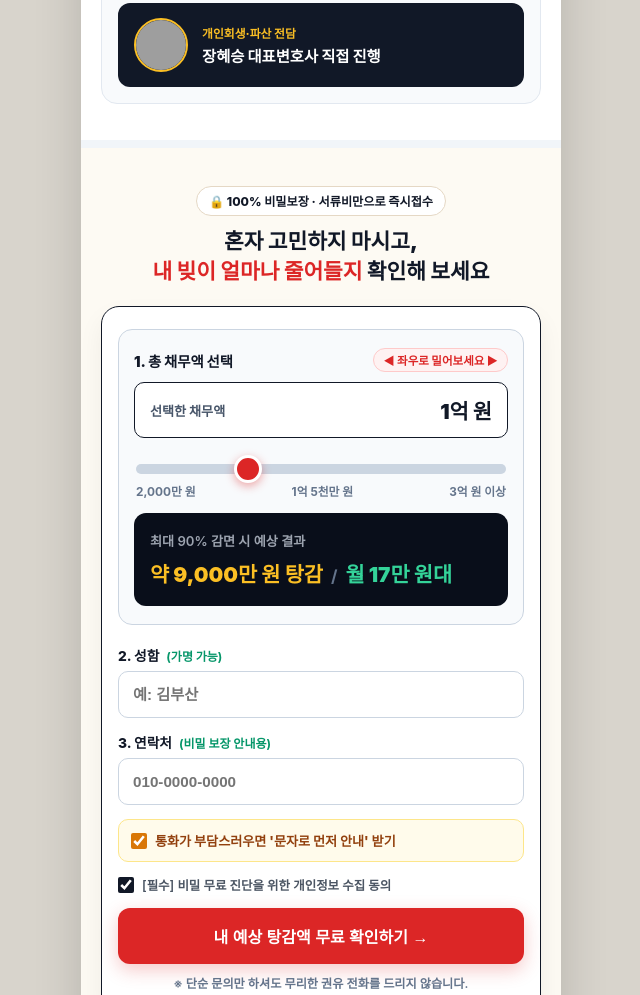
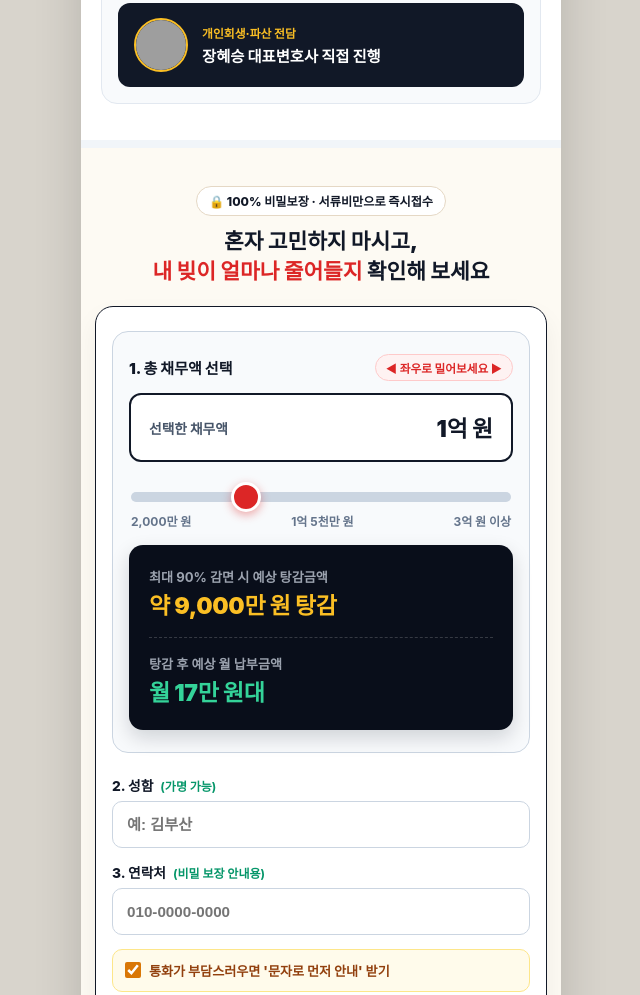
Before and after one commit to Eroomlaw/landing, a plain HTML site: page index.html in a window 1280 px wide. Shown: the part 4051-5046 px from the top of the page, without its empty margins (319-959 px from the left). Drawn offline with Linux system fonts and the light colour scheme; grey boxes are pictures that could not be loaded; a web font is replaced by a local one.

Commit message:
Add files via upload

```diff
--- a/index.html
+++ b/index.html
@@ -141,7 +141,7 @@
             white-space: nowrap;
         }
 
-        /* 공통 섹션 타이틀 스타일 (여백 확대 & 심플화) */
+        /* 공통 섹션 타이틀 스타일 */
         .sec-badge {
             display: inline-flex;
             align-items: center;
@@ -408,7 +408,6 @@
             white-space: nowrap;
         }
 
-        /* 월 납부액 박스: 불필요한 수식어 제거 후 단문 구성 */
         .monthly-highlight-banner {
             background: linear-gradient(135deg, #065f46 0%, #047857 100%);
             border: 1px solid rgba(52, 211, 153, 0.35);
@@ -436,7 +435,6 @@
             white-space: nowrap;
         }
 
-        /* 결정문 사진 더보기 버튼 */
         .photo-more-toggle-btn {
             width: 100%;
             background: #1e293b;
@@ -466,7 +464,6 @@
             border-color: var(--amber-400);
         }
 
-        /* 더보기 클릭 시 열리는 영역: 빨간 박스(SVG 크롭) 삭제 & 3종 원본 심플 구성 */
         .doc-photo-drawer {
             display: none;
             margin-top: 14px;
@@ -518,7 +515,6 @@
             font-weight: 800;
         }
 
-        /* 개시결정문 원본, 변제표 1쪽, 변제표 2쪽 3단 심플 구성 */
         .simple-doc-grid {
             display: grid;
             grid-template-columns: repeat(3, 1fr);
@@ -567,7 +563,7 @@
         }
 
         /* =================================================================
-           3. 부산회생법원 회생위원의 실제 탄식 & 법원 출석 경고 (시각적 강조)
+           3. 부산회생법원 회생위원의 실제 탄식 & 법원 출석 경고
            ================================================================= */
         .twist-dark-section {
             background: var(--navy-950);
@@ -597,7 +593,6 @@
             color: var(--amber-400);
         }
 
-        /* 실제 부산회생법원 회생위원 탄식 하이라이트 카드 (가장 눈에 띄게 배치) */
         .commissioner-spotlight-card {
             background: linear-gradient(145deg, #1e1b2e 0%, #172554 100%);
             border: 2px solid var(--amber-400);
@@ -696,7 +691,7 @@
         }
 
         /* =================================================================
-           4. 1~4단계 진행 과정 섹션 (O, X 옆 중복 태그 삭제 & 심플화)
+           4. 1~4단계 진행 과정 섹션
            ================================================================= */
         .interactive-process-section {
             background: #f8fafc;
@@ -766,7 +761,6 @@
         .comp-good-zone {
             background: #ecfdf5;
         }
-        /* O, X 옆 추가 설명 태그 없이 깔끔한 단일 헤드라인 */
         .comp-zone-head {
             font-size: 0.86rem;
             font-weight: 900;
@@ -839,7 +833,7 @@
         }
 
         /* =================================================================
-           5. [신규 삽입] 의뢰인이 보내온 진심의 감사 편지 (공감 리뷰 섹션)
+           5. 의뢰인이 보내온 진심의 감사 편지 (공감 리뷰 섹션)
            ================================================================= */
         .client-review-letter-section {
             background: linear-gradient(180deg, #f8fafc 0%, var(--paper-bg) 100%);
@@ -899,7 +893,7 @@
         }
 
         /* =================================================================
-           6. 오시는 길 & 전담 변호사 (약도 상단 중복 배지 삭제 & 심플화)
+           6. 오시는 길 & 전담 변호사
            ================================================================= */
         .location-dedicated-section {
             background: #ffffff;
@@ -952,11 +946,11 @@
         }
 
         /* =================================================================
-           7. 채무액 슬라이더 & 무료 진단 신청 폼 (심플화 & 줄바꿈 방지)
+           7. 채무액 슬라이더 & 무료 진단 신청 폼 (박스 확대 & 상하 2단 분리)
            ================================================================= */
         .gentle-form-section {
             background: var(--paper-bg);
-            padding: 38px 20px 44px;
+            padding: 38px 14px 44px;
         }
         .gf-badge-wrap {
             text-align: center;
@@ -988,22 +982,23 @@
             background: #ffffff;
             border: 1.5px solid var(--navy-900);
             border-radius: 18px;
-            padding: 22px 16px;
+            padding: 24px 16px;
             box-shadow: 0 12px 26px rgba(15, 23, 42, 0.06);
         }
 
+        /* 채무액 선택 위젯 박스 확대 */
         .debt-slider-widget {
             background: #f8fafc;
-            border: 1px solid #cbd5e1;
-            border-radius: 14px;
-            padding: 18px 15px;
-            margin-bottom: 20px;
+            border: 1.5px solid #cbd5e1;
+            border-radius: 16px;
+            padding: 22px 16px;
+            margin-bottom: 22px;
         }
         .dsw-header-stack {
             display: flex;
             flex-direction: column;
-            gap: 10px;
-            margin-bottom: 14px;
+            gap: 12px;
+            margin-bottom: 16px;
         }
         .dsw-title-row {
             display: flex;
@@ -1012,46 +1007,50 @@
             gap: 6px;
         }
         .dsw-label {
-            font-size: 0.9rem;
+            font-size: 0.94rem;
             font-weight: 900;
             color: var(--navy-900);
             white-space: nowrap;
         }
         .dsw-swipe-guide {
-            font-size: 0.72rem;
+            font-size: 0.73rem;
             font-weight: 800;
             color: var(--red-600);
             background: var(--red-50);
             border: 1px solid #fecaca;
-            padding: 3px 9px;
+            padding: 4px 10px;
             border-radius: 99px;
             white-space: nowrap;
         }
+
+        /* 선택한 채무액 표시 박스 확대 및 넘침 방지 */
         .dsw-amount-showcase {
             width: 100%;
             background: #ffffff;
-            border: 1.5px solid var(--navy-900);
-            border-radius: 10px;
-            padding: 12px 15px;
+            border: 2px solid var(--navy-900);
+            border-radius: 12px;
+            padding: 16px 18px;
             display: flex;
             justify-content: space-between;
             align-items: center;
-            gap: 8px;
+            gap: 10px;
         }
         .dsw-amount-caption {
-            font-size: 0.82rem;
+            font-size: 0.86rem;
             font-weight: 800;
             color: #475569;
             white-space: nowrap;
+            flex-shrink: 0;
         }
         .dsw-current-debt {
-            font-size: 1.3rem;
+            font-size: clamp(1.2rem, 5vw, 1.42rem);
             font-weight: 900;
             color: var(--navy-900);
             white-space: nowrap;
-        }
-
-        .range-slider-wrap { padding: 6px 2px 14px; }
+            text-align: right;
+        }
+
+        .range-slider-wrap { padding: 8px 2px 16px; }
         .range-slider {
             -webkit-appearance: none;
             appearance: none;
@@ -1060,13 +1059,13 @@
             background: #cbd5e1;
             border-radius: 99px;
             outline: none;
-            margin: 4px 0 8px;
+            margin: 4px 0 10px;
         }
         .range-slider::-webkit-slider-thumb {
             -webkit-appearance: none;
             appearance: none;
-            width: 28px;
-            height: 28px;
+            width: 30px;
+            height: 30px;
             border-radius: 50%;
             background: var(--red-600);
             border: 3px solid #ffffff;
@@ -1076,51 +1075,61 @@
         .range-scale-labels {
             display: flex;
             justify-content: space-between;
-            font-size: 0.74rem;
+            font-size: 0.75rem;
             font-weight: 700;
             color: #64748b;
         }
         .range-scale-labels span { white-space: nowrap; }
 
+        /* 결과 박스 확대 & 탕감금액(윗줄) / 월 납부금액(아랫줄) 수직 배치 */
         .dsw-result-box {
+            width: 100%;
             background: var(--navy-950);
             color: #ffffff;
-            border-radius: 12px;
-            padding: 18px 16px;
+            border-radius: 14px;
+            padding: 22px 20px;
             display: flex;
             flex-direction: column;
-            gap: 8px;
+            gap: 16px;
+            box-shadow: 0 8px 20px rgba(9, 14, 26, 0.16);
+        }
+        .dsw-res-item {
+            display: flex;
+            flex-direction: column;
+            align-items: flex-start;
+            gap: 6px;
+            width: 100%;
+        }
+        .dsw-res-divider {
+            width: 100%;
+            height: 1px;
+            border-top: 1px dashed rgba(255, 255, 255, 0.18);
         }
         .dsw-res-label {
             font-size: 0.82rem;
             color: #9ca3af;
-            font-weight: 600;
-            white-space: nowrap;
-        }
-        .dsw-res-value-row {
-            display: flex;
-            align-items: baseline;
-            gap: 8px;
-            flex-wrap: nowrap;
+            font-weight: 700;
+            white-space: nowrap;
+        }
+        .dsw-res-saved {
+            font-size: clamp(1.22rem, 5.2vw, 1.44rem);
+            font-weight: 900;
+            color: var(--amber-400);
+            white-space: nowrap;
+            letter-spacing: -0.3px;
+            line-height: 1.25;
+            display: block;
             width: 100%;
         }
-        .dsw-res-saved {
-            font-size: 1.3rem;
-            font-weight: 900;
-            color: var(--amber-400);
-            white-space: nowrap;
-        }
         .dsw-res-monthly {
-            font-size: 1.3rem;
+            font-size: clamp(1.22rem, 5.2vw, 1.44rem);
             font-weight: 900;
             color: var(--emerald-400);
             white-space: nowrap;
-        }
-        .dsw-res-slash {
-            font-size: 1.05rem;
-            color: #64748b;
-            font-weight: 700;
-            white-space: nowrap;
+            letter-spacing: -0.3px;
+            line-height: 1.25;
+            display: block;
+            width: 100%;
         }
 
         .field-group { margin-bottom: 14px; }
@@ -1464,7 +1473,6 @@
                     <span class="toggle-chip" id="photoMoreChip">사진 펼치기 ▼</span>
                 </button>
 
-                <!-- 사진 펼치기 내부: 빨간 박스 제거 & 한 줄 핵심 요약 + 원본 3종 -->
                 <div class="doc-photo-drawer" id="casePhotoDrawer">
                     <div class="doc-point-summary">
                         <div class="dps-title">📌 법원 서류 핵심 확인 포인트</div>
@@ -1507,7 +1515,6 @@
                 <span class="gold-shimmer">실제 탄식을 알고 계시나요?</span>
             </h2>
 
-            <!-- 실제 사례 경각심을 극대화한 메인 하이라이트 박스 -->
             <div class="commissioner-spotlight-card">
                 <span class="csc-alert-tag">⚠️ 실제 부산회생법원 회생위원들의 현장 탄식</span>
                 <div class="csc-main-quote">
@@ -1548,7 +1555,7 @@
         </section>
 
         <!-- =================================================================
-             4. 1~4단계 진행 차이 비교 (우측 중복 태그 삭제 & 심플화)
+             4. 1~4단계 진행 차이 비교
              ================================================================= -->
         <section class="interactive-process-section">
             <span class="sec-badge">✨ 단계별 진행 차이</span>
@@ -1604,7 +1611,7 @@
         </section>
 
         <!-- =================================================================
-             5. [신규 섹션] 의뢰인이 전해온 감사 편지 (공감 리뷰)
+             5. 의뢰인이 전해온 감사 편지 (공감 리뷰)
              ================================================================= -->
         <section class="client-review-letter-section">
             <div class="review-letter-card">
@@ -1634,7 +1641,7 @@
         </section>
 
         <!-- =================================================================
-             6. 오시는 길 & 전담 변호사 (약도 위 중복 배지 삭제 & 심플화)
+             6. 오시는 길 & 전담 변호사
              ================================================================= -->
         <section class="location-dedicated-section">
             <span class="sec-badge">📍 오시는 길 & 전담 변호사</span>
@@ -1657,7 +1664,7 @@
         </section>
 
         <!-- =================================================================
-             7. 채무액 슬라이더 & 무료 진단 신청 폼
+             7. 채무액 슬라이더 & 무료 진단 신청 폼 (박스 확대 & 상하 2단 분리)
              ================================================================= -->
         <section class="gentle-form-section" id="quickForm">
             <div class="gf-badge-wrap">
@@ -1693,11 +1700,15 @@
                             </div>
                         </div>
 
+                        <!-- 확대된 결과 박스: 윗줄(탕감금액) / 아랫줄(월 납부금액) 수직 배치 -->
                         <div class="dsw-result-box">
-                            <span class="dsw-res-label">최대 90% 감면 시 예상 결과</span>
-                            <div class="dsw-res-value-row">
+                            <div class="dsw-res-item">
+                                <span class="dsw-res-label">최대 90% 감면 시 예상 탕감금액</span>
                                 <strong class="dsw-res-saved" id="calcSavedText">약 9,000만 원 탕감</strong>
-                                <span class="dsw-res-slash">/</span>
+                            </div>
+                            <div class="dsw-res-divider"></div>
+                            <div class="dsw-res-item">
+                                <span class="dsw-res-label">탕감 후 예상 월 납부금액</span>
                                 <strong class="dsw-res-monthly" id="calcMonthlyText">월 17만 원대</strong>
                             </div>
                         </div>
@@ -1836,7 +1847,7 @@
             zoomBtn.innerText = isZoomed ? '축소하기 ↺' : '🔍 2배 확대';
         }
 
-        /* 3. 1~4단계 진행 과정 데이터 (중복 태그 제거 & 간결한 문구) */
+        /* 3. 1~4단계 진행 과정 데이터 */
         const processStepsData = [
             {
                 badBullets: [
```
